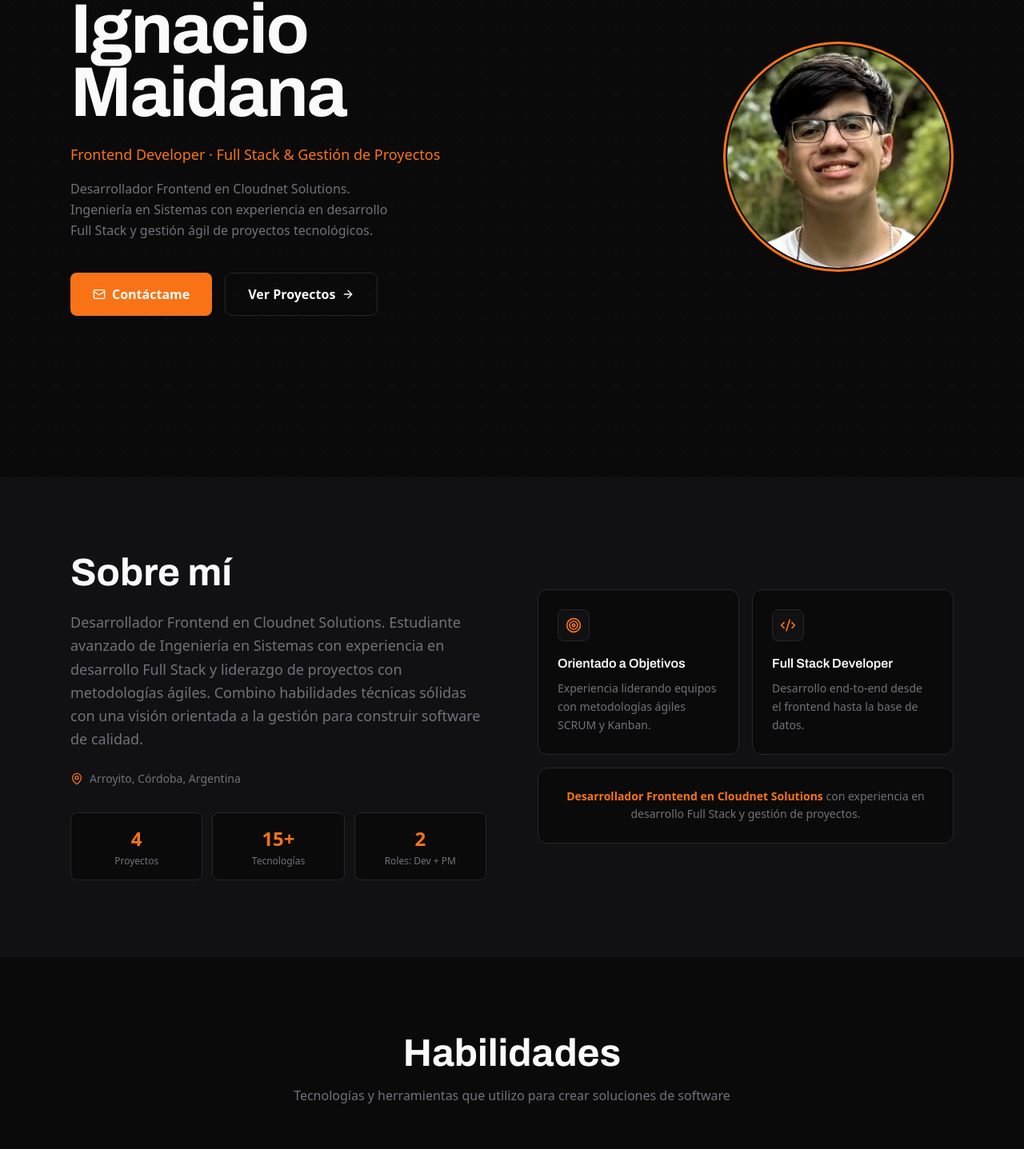
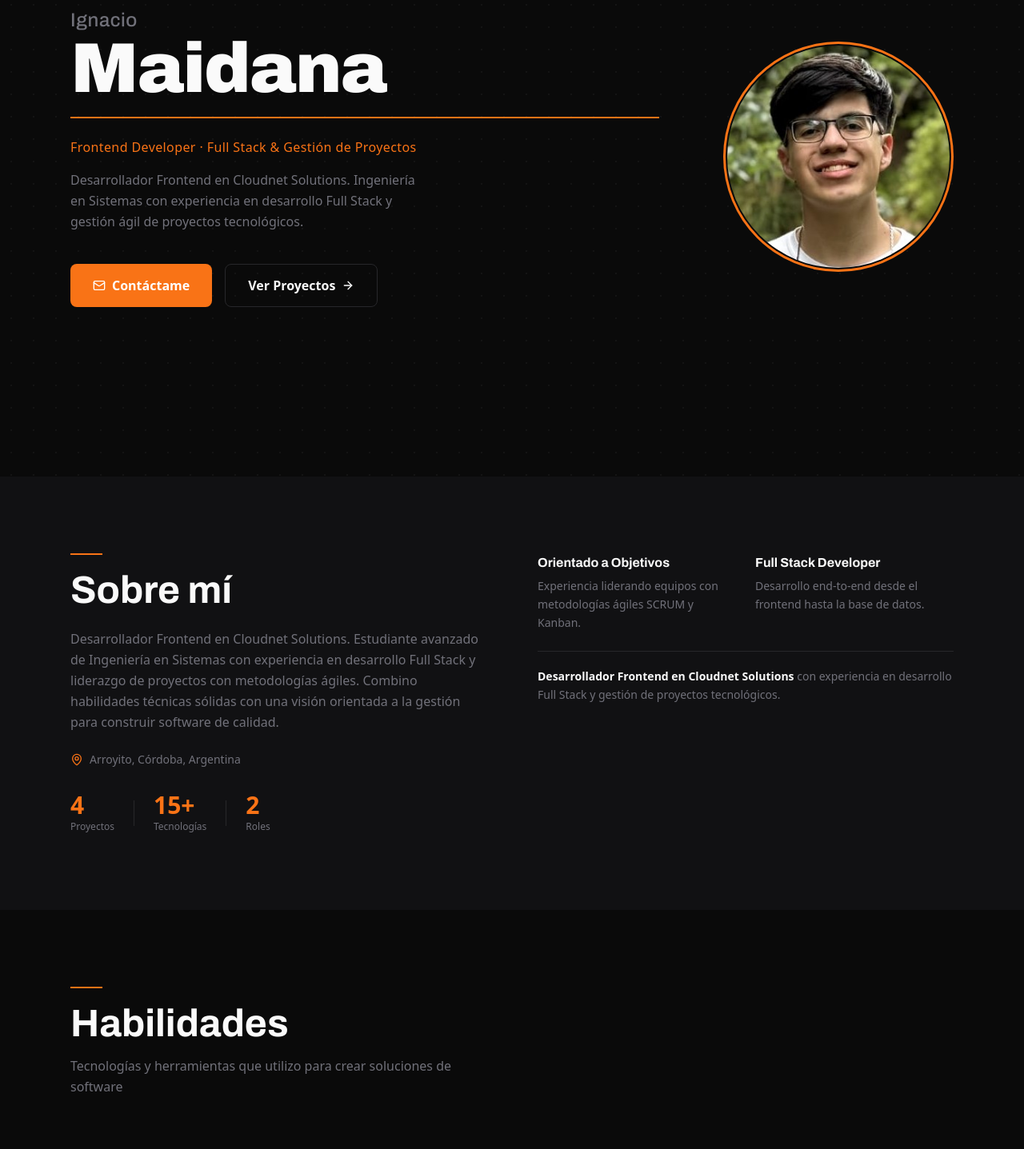
Before and after one commit to IgnacioMaidana7/PortfolioWeb, a Next.js app: page / in a window 1280 px wide. Shown: the part 204-1641 px from the top of the page at 80% size. Built offline with nearby package versions, Linux system fonts and the light colour scheme.

Commit message:
nuevo diseño

```diff
--- a/src/app/globals.css
+++ b/src/app/globals.css
@@ -10,7 +10,7 @@
   --background: #FAFAF9;
   --surface: #FFFFFF;
   --text-primary: #09090B;
-  --text-secondary: #71717A;
+  --text-secondary: #52525B;
   --border: #E4E4E7;
   --primary: #EA580C;
   --primary-hover: #C2410C;
@@ -37,8 +37,7 @@
   --color-border: var(--border);
   --color-primary: var(--primary);
   --color-primary-hover: var(--primary-hover);
-  --font-sans: var(--font-space-grotesk);
-  --font-heading: var(--font-archivo);
+  --font-sans: var(--font-archivo);
 }
 
 /* ===================================================
@@ -51,7 +50,7 @@ body {
 }
 
 h1, h2, h3, h4, h5, h6 {
-  font-family: var(--font-archivo, var(--font-space-grotesk)), system-ui, sans-serif;
+  font-family: var(--font-archivo), system-ui, sans-serif;
 }
 
 /* ===================================================
--- a/src/components/sections/About.tsx
+++ b/src/components/sections/About.tsx
@@ -2,13 +2,13 @@
 
 import { motion, useInView } from "framer-motion";
 import { useRef } from "react";
-import { MapPin, Target, Code2 } from "lucide-react";
+import { MapPin } from "lucide-react";
 import { portfolioData } from "@/data/portfolio";
 
 const aboutStats = [
   { value: "4", label: "Proyectos" },
   { value: "15+", label: "Tecnologías" },
-  { value: "2", label: "Roles: Dev + PM" },
+  { value: "2", label: "Roles" },
 ];
 
 export default function About() {
@@ -18,12 +18,12 @@ export default function About() {
 
   const containerVariants = {
     hidden: { opacity: 0 },
-    visible: { opacity: 1, transition: { staggerChildren: 0.18 } },
+    visible: { opacity: 1, transition: { staggerChildren: 0.1 } },
   };
 
   const itemVariants = {
     hidden: { opacity: 0, y: 28 },
-    visible: { opacity: 1, y: 0, transition: { duration: 0.6 } },
+    visible: { opacity: 1, y: 0, transition: { duration: 0.6, ease: [0.16, 1, 0.3, 1] } },
   };
 
   return (
@@ -34,15 +34,18 @@ export default function About() {
           variants={containerVariants}
           initial="hidden"
           animate={isInView ? "visible" : "hidden"}
-          className="grid lg:grid-cols-2 gap-16 items-center"
+          className="grid lg:grid-cols-2 gap-16 items-start"
         >
           {/* Left — Main content */}
           <motion.div variants={itemVariants} className="space-y-6">
+            <div>
+              <div className="h-0.5 w-10 bg-primary mb-5" />
               <h2 className="text-4xl md:text-5xl font-bold text-text-primary">
                 Sobre mí
               </h2>
+            </div>
 
-            <p className="text-text-secondary text-lg leading-relaxed">
+            <p className="text-text-secondary text-base leading-relaxed">
               {personalInfo.summary}
             </p>
 
@@ -51,67 +54,52 @@ export default function About() {
               <span>{personalInfo.location}</span>
             </div>
 
-            {/* Stats */}
-            <div className="grid grid-cols-3 gap-3 pt-2">
-              {aboutStats.map((stat) => (
-                <div
-                  key={stat.label}
-                  className="p-4 rounded-lg border border-border bg-background text-center"
-                >
-                  <div className="text-2xl font-bold text-primary">
-                    {stat.value}
+            {/* Inline stats without boxes */}
+            <div className="flex items-center gap-6 pt-2">
+              {aboutStats.map((stat, i) => (
+                <div key={stat.label} className="flex items-center gap-6">
+                  <div>
+                    <div className="text-3xl font-black text-primary leading-none">{stat.value}</div>
+                    <div className="text-xs text-text-secondary mt-1">{stat.label}</div>
                   </div>
-                  <div className="text-xs text-text-secondary mt-1 leading-tight">
-                    {stat.label}
-                  </div>
+                  {i < aboutStats.length - 1 && (
+                    <div className="w-px h-8 bg-border" />
+                  )}
                 </div>
               ))}
             </div>
           </motion.div>
 
-          {/* Right — Feature cards */}
-          <motion.div variants={itemVariants} className="grid sm:grid-cols-2 gap-4">
-            <motion.div
-              className="group p-6 rounded-xl bg-background border border-border hover:border-primary/50 transition-colors duration-300"
-              whileHover={{ y: -4 }}
-            >
-              <div className="w-10 h-10 rounded-lg border border-border bg-surface flex items-center justify-center mb-4 group-hover:border-primary/40 transition-colors">
-                <Target className="w-5 h-5 text-primary" />
-              </div>
-              <h3 className="text-text-primary font-semibold mb-2">
+          {/* Right — Feature blocks (no icon boxes) */}
+          <motion.div variants={itemVariants} className="space-y-6">
+            <div className="grid sm:grid-cols-2 gap-6">
+              <div>
+                <h3 className="font-bold text-text-primary mb-1.5">
                   Orientado a Objetivos
                 </h3>
                 <p className="text-text-secondary text-sm leading-relaxed">
                   Experiencia liderando equipos con metodologías ágiles SCRUM y Kanban.
                 </p>
-            </motion.div>
+              </div>
 
-            <motion.div
-              className="group p-6 rounded-xl bg-background border border-border hover:border-primary/50 transition-colors duration-300"
-              whileHover={{ y: -4 }}
-            >
-              <div className="w-10 h-10 rounded-lg border border-border bg-surface flex items-center justify-center mb-4 group-hover:border-primary/40 transition-colors">
-                <Code2 className="w-5 h-5 text-primary" />
-              </div>
-              <h3 className="text-text-primary font-semibold mb-2">
+              <div>
+                <h3 className="font-bold text-text-primary mb-1.5">
                   Full Stack Developer
                 </h3>
                 <p className="text-text-secondary text-sm leading-relaxed">
                   Desarrollo end-to-end desde el frontend hasta la base de datos.
                 </p>
-            </motion.div>
+              </div>
+            </div>
 
-            <motion.div
-              className="sm:col-span-2 p-6 rounded-xl border border-border bg-background text-center"
-              whileHover={{ scale: 1.01 }}
-            >
+            <div className="pt-5 border-t border-border">
               <p className="text-text-secondary text-sm leading-relaxed">
-                <span className="text-primary font-semibold">
+                <span className="text-text-primary font-semibold">
                   Desarrollador Frontend en Cloudnet Solutions
                 </span>{" "}
-                con experiencia en desarrollo Full Stack y gestión de proyectos.
+                con experiencia en desarrollo Full Stack y gestión de proyectos tecnológicos.
               </p>
-            </motion.div>
+            </div>
           </motion.div>
         </motion.div>
       </div>
--- a/src/components/sections/Hero.tsx
+++ b/src/components/sections/Hero.tsx
@@ -7,7 +7,6 @@ import { portfolioData } from "@/data/portfolio";
 
 export default function Hero() {
   const { personalInfo } = portfolioData;
-  const [firstName, lastName] = personalInfo.name.split(" ");
 
   const scrollToSection = (id: string) => {
     const element = document.getElementById(id);
@@ -26,31 +25,59 @@ export default function Hero() {
 
           {/* Left: Text */}
           <div>
-            <motion.h1
-              className="text-6xl md:text-7xl lg:text-[88px] font-bold text-text-primary tracking-tight leading-[0.9] mb-6"
+            {/* Mobile profile picture */}
+            <motion.div
+              className="flex lg:hidden mb-8"
+              initial={{ opacity: 0, y: 16 }}
+              animate={{ opacity: 1, y: 0 }}
+              transition={{ duration: 0.6, delay: 0.05, ease: [0.16, 1, 0.3, 1] }}
+            >
+              <ProfilePicture
+                src="/images/Foto_Perfil.jpg"
+                alt="Ignacio Maidana"
+                size="md"
+              />
+            </motion.div>
+
+            {/* Name: weight-contrast display treatment */}
+            <motion.div
               initial={{ opacity: 0, y: 24 }}
               animate={{ opacity: 1, y: 0 }}
               transition={{ duration: 0.7, delay: 0.1, ease: [0.16, 1, 0.3, 1] }}
+              className="mb-6"
             >
-              {firstName}
-              <br />
-              {lastName}
-            </motion.h1>
+              <h1>
+                <span className="block text-2xl font-medium text-text-secondary tracking-wide leading-snug">
+                  Ignacio
+                </span>
+                <span className="block text-7xl md:text-8xl lg:text-[88px] font-black text-text-primary leading-none tracking-[-0.02em]">
+                  Maidana
+                </span>
+              </h1>
+
+              {/* Earned surprise: animated orange rule draws in on load */}
+              <motion.div
+                className="h-0.5 bg-primary mt-4 origin-left"
+                initial={{ scaleX: 0 }}
+                animate={{ scaleX: 1 }}
+                transition={{ duration: 0.9, delay: 0.55, ease: [0.16, 1, 0.3, 1] }}
+              />
+            </motion.div>
 
             <motion.p
-              className="text-lg font-medium text-primary mb-4"
+              className="text-base font-medium text-primary mb-4 tracking-wide"
               initial={{ opacity: 0, y: 20 }}
               animate={{ opacity: 1, y: 0 }}
-              transition={{ duration: 0.6, delay: 0.22 }}
+              transition={{ duration: 0.6, delay: 0.3, ease: [0.16, 1, 0.3, 1] }}
             >
               {personalInfo.title}
             </motion.p>
 
             <motion.p
-              className="text-text-secondary text-base leading-relaxed max-w-105 mb-10"
+              className="text-text-secondary text-base leading-relaxed max-w-md mb-10"
               initial={{ opacity: 0, y: 20 }}
               animate={{ opacity: 1, y: 0 }}
-              transition={{ duration: 0.6, delay: 0.32 }}
+              transition={{ duration: 0.6, delay: 0.38, ease: [0.16, 1, 0.3, 1] }}
             >
               Desarrollador Frontend en Cloudnet Solutions. Ingeniería en
               Sistemas con experiencia en desarrollo Full Stack y gestión ágil
@@ -61,7 +88,7 @@ export default function Hero() {
               className="flex flex-wrap gap-4"
               initial={{ opacity: 0, y: 20 }}
               animate={{ opacity: 1, y: 0 }}
-              transition={{ duration: 0.6, delay: 0.42 }}
+              transition={{ duration: 0.6, delay: 0.46, ease: [0.16, 1, 0.3, 1] }}
             >
               <motion.button
                 onClick={() => scrollToSection("contact")}
@@ -85,7 +112,7 @@ export default function Hero() {
             </motion.div>
           </div>
 
-          {/* Right: Profile picture */}
+          {/* Right: Profile picture (desktop) */}
           <div className="hidden lg:flex justify-center">
             <ProfilePicture
               src="/images/Foto_Perfil.jpg"
--- a/src/components/sections/Projects.tsx
+++ b/src/components/sections/Projects.tsx
@@ -43,7 +43,7 @@ export default function Projects() {
     visible: {
       opacity: 1,
       y: 0,
-      transition: { duration: 0.6 },
+      transition: { duration: 0.6, ease: [0.16, 1, 0.3, 1] },
     },
   };
 
@@ -51,7 +51,6 @@ export default function Projects() {
     <section id="projects" className="py-24 bg-background">
       <div className="max-w-6xl mx-auto px-6">
         <SectionHeader
-          label="Portfolio"
           title="Proyectos"
           description="Proyectos académicos que demuestran habilidades técnicas y de liderazgo"
         />
@@ -63,11 +62,12 @@ export default function Projects() {
           animate={isInView ? "visible" : "hidden"}
           className="grid md:grid-cols-2 gap-5"
         >
-          {projects.map((project) => (
+          {projects.map((project, index) => (
             <motion.div key={project.id} variants={cardVariants}>
               <ProjectCard
                 project={project}
                 onClick={() => setSelectedProject(project)}
+                isFirst={index === 0}
               />
             </motion.div>
           ))}
--- a/src/components/sections/TechStack.tsx
+++ b/src/components/sections/TechStack.tsx
@@ -3,7 +3,7 @@
 import { motion, useInView } from "framer-motion";
 import { useRef } from "react";
 import { Code, Briefcase, Users } from "lucide-react";
-import { SkillBadge } from "@/components/ui";
+import { SkillBadge, SectionHeader } from "@/components/ui";
 import { portfolioData } from "@/data/portfolio";
 
 const categories = [
@@ -20,20 +20,10 @@ export default function TechStack() {
   return (
     <section id="skills" className="py-24 bg-background">
       <div className="max-w-6xl mx-auto px-6">
-        <motion.div
-          initial={{ opacity: 0, y: 24 }}
-          whileInView={{ opacity: 1, y: 0 }}
-          viewport={{ once: true, margin: "-100px" }}
-          transition={{ duration: 0.6, ease: [0.16, 1, 0.3, 1] }}
-          className="mb-16"
-        >
-          <h2 className="text-4xl md:text-5xl font-bold text-text-primary text-center">
-            Habilidades
-          </h2>
-          <p className="text-text-secondary mt-4 max-w-2xl mx-auto text-center leading-relaxed">
-            Tecnologías y herramientas que utilizo para crear soluciones de software
-          </p>
-        </motion.div>
+        <SectionHeader
+          title="Habilidades"
+          description="Tecnologías y herramientas que utilizo para crear soluciones de software"
+        />
 
         <div ref={ref} className="space-y-12">
           {categories.map(({ icon: Icon, label, key }, catIndex) => (
@@ -41,13 +31,11 @@ export default function TechStack() {
               key={key}
               initial={{ opacity: 0, y: 20 }}
               animate={isInView ? { opacity: 1, y: 0 } : {}}
-              transition={{ duration: 0.5, delay: catIndex * 0.12, ease: [0.16, 1, 0.3, 1] }}
+              transition={{ duration: 0.5, delay: catIndex * 0.1, ease: [0.16, 1, 0.3, 1] }}
             >
-              <div className="flex items-center gap-3 mb-5">
-                <div className="w-9 h-9 rounded-lg border border-border bg-surface flex items-center justify-center">
-                  <Icon className="w-4 h-4 text-primary" />
-                </div>
-                <h3 className="text-base font-semibold text-text-primary">
+              <div className="flex items-center gap-2.5 mb-5">
+                <Icon className="w-4 h-4 text-primary" />
+                <h3 className="text-sm font-semibold text-text-primary">
                   {label}
                 </h3>
               </div>
--- a/src/components/sections/Timeline.tsx
+++ b/src/components/sections/Timeline.tsx
@@ -3,6 +3,7 @@
 import { motion, useInView } from "framer-motion";
 import { useRef } from "react";
 import { GraduationCap, Briefcase, Calendar } from "lucide-react";
+import { SectionHeader } from "@/components/ui";
 import { portfolioData } from "@/data/portfolio";
 
 interface TimelineItem {
@@ -58,31 +59,22 @@ export default function Timeline() {
 
   const containerVariants = {
     hidden: { opacity: 0 },
-    visible: { opacity: 1, transition: { staggerChildren: 0.18 } },
+    visible: { opacity: 1, transition: { staggerChildren: 0.09 } },
   };
 
   const itemVariants = {
     hidden: { opacity: 0, x: -24 },
-    visible: { opacity: 1, x: 0, transition: { duration: 0.6 } },
+    visible: { opacity: 1, x: 0, transition: { duration: 0.5, ease: [0.16, 1, 0.3, 1] } },
   };
 
   return (
     <section id="timeline" className="py-24 bg-surface">
       <div className="max-w-4xl mx-auto px-6">
-        <motion.div
-          initial={{ opacity: 0, y: 24 }}
-          whileInView={{ opacity: 1, y: 0 }}
-          viewport={{ once: true, margin: "-100px" }}
-          transition={{ duration: 0.6, ease: [0.16, 1, 0.3, 1] }}
-          className="text-center mb-16"
-        >
-          <h2 className="text-4xl md:text-5xl font-bold text-text-primary">
-            Trayectoria
-          </h2>
-          <p className="text-text-secondary mt-4 max-w-xl mx-auto leading-relaxed">
-            Mi camino en el desarrollo de software y gestión de proyectos
-          </p>
-        </motion.div>
+        <SectionHeader
+          title="Trayectoria"
+          description="Mi camino en el desarrollo de software y gestión de proyectos"
+          align="center"
+        />
 
         <motion.div
           ref={ref}
--- a/src/components/ui/SectionHeader.tsx
+++ b/src/components/ui/SectionHeader.tsx
@@ -4,22 +4,24 @@ import { motion, useInView } from "framer-motion";
 import { useRef, ReactNode } from "react";
 
 interface SectionHeaderProps {
-  label?: string;
   title: string;
   titleHighlight?: string;
   description?: string;
+  align?: "left" | "center";
   children?: ReactNode;
 }
 
 export default function SectionHeader({
-  label,
   title,
   titleHighlight,
   description,
+  align = "left",
   children,
 }: SectionHeaderProps) {
   const ref = useRef(null);
   const isInView = useInView(ref, { once: true, margin: "-100px" });
+
+  const isCenter = align === "center";
 
   return (
     <motion.div
@@ -27,13 +29,9 @@ export default function SectionHeader({
       initial={{ opacity: 0, y: 24 }}
       animate={isInView ? { opacity: 1, y: 0 } : {}}
       transition={{ duration: 0.6, ease: [0.16, 1, 0.3, 1] }}
-      className="text-center mb-16"
+      className={`mb-16 ${isCenter ? "text-center" : ""}`}
     >
-      {label && (
-        <p className="text-sm font-medium text-primary uppercase tracking-[0.15em] mb-3">
-          {label}
-        </p>
-      )}
+      <div className={`h-0.5 w-10 bg-primary mb-5 ${isCenter ? "mx-auto" : ""}`} />
 
       <h2 className="text-4xl md:text-5xl font-bold text-text-primary">
         {title}
@@ -43,7 +41,7 @@ export default function SectionHeader({
       </h2>
 
       {description && (
-        <p className="text-text-secondary mt-4 max-w-2xl mx-auto leading-relaxed">
+        <p className={`text-text-secondary mt-4 leading-relaxed ${isCenter ? "max-w-2xl mx-auto" : "max-w-lg"}`}>
           {description}
         </p>
       )}
```
Also changed, not shown: skills-lock.json (+12 -0 lines), src/app/layout.tsx (+3 -10 lines), src/components/sections/Contact.tsx (+14 -16 lines), src/components/ui/ImageGallery.tsx (+6 -6 lines), src/components/ui/ProjectModal.tsx (+19 -19 lines), 1 other file (tests, documents, lock files or other folders). Lines whose indentation alone changed are shown as unchanged.
